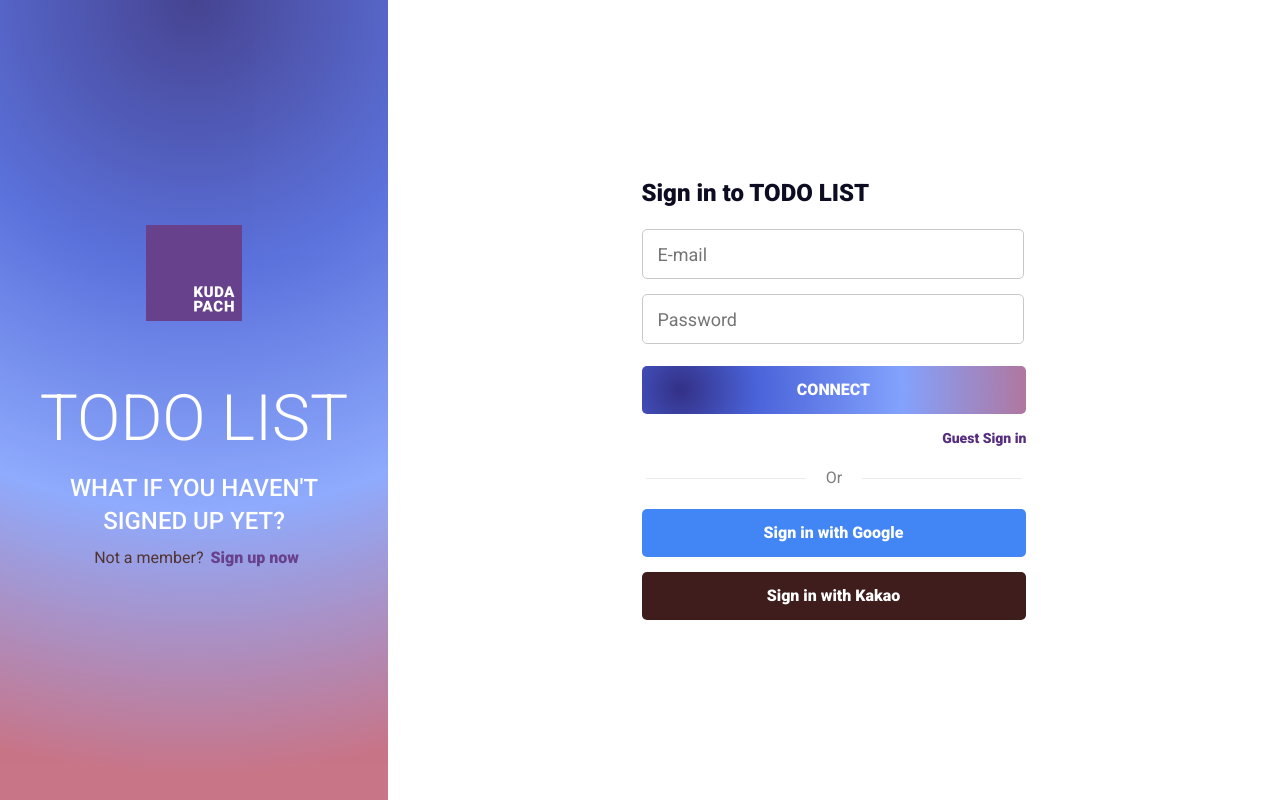
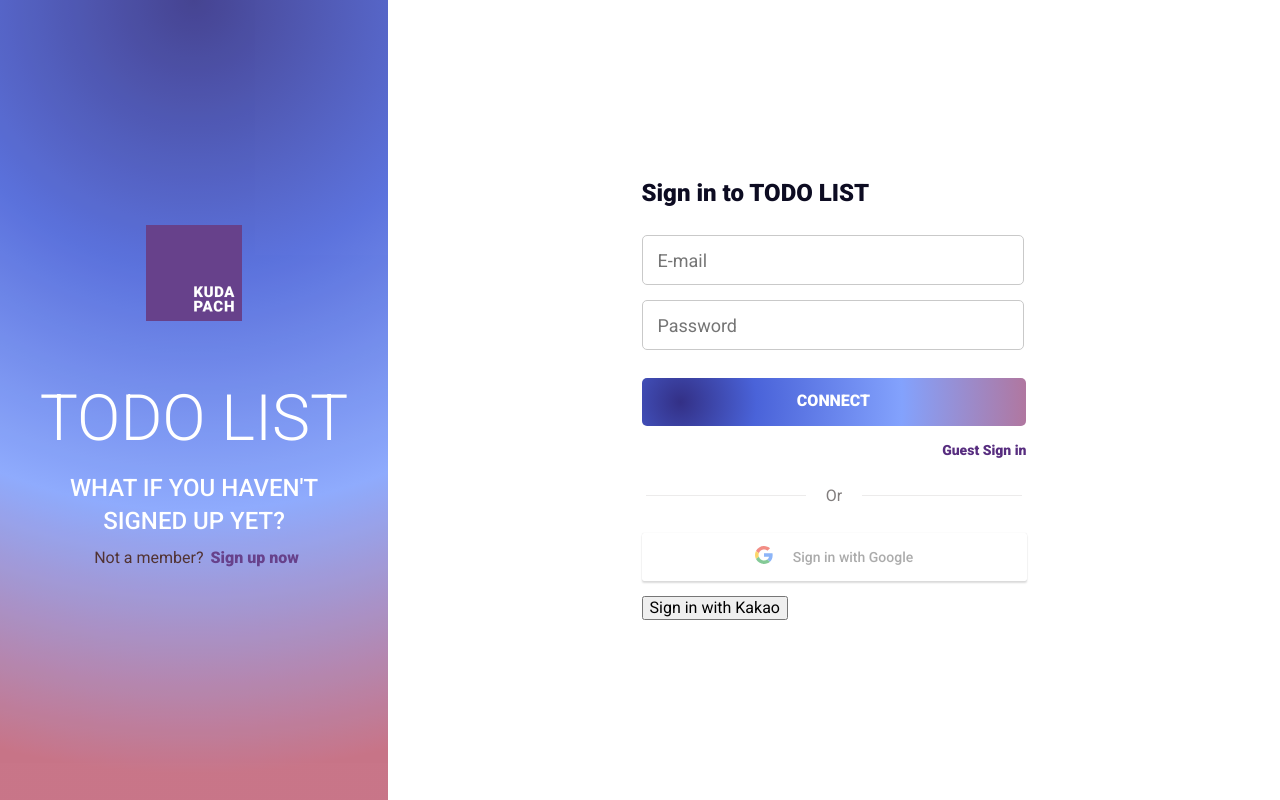
Before and after one commit to codestates/KUDAPACH_TODOLIST-client, a React (Create React App) app: page /signin in a window 1280 px wide. Built offline with nearby package versions, Linux system fonts and the light colour scheme.

Commit message:
[task05]Add google oauth
먼저 첫 번째 인증 처리는 완료되었습니다. server처리하고 더 처리할 예정입니다

```diff
--- a/package.json
+++ b/package.json
@@ -19,6 +19,7 @@
     "react": "^17.0.1",
     "react-calendar": "^3.3.1",
     "react-dom": "^17.0.1",
+    "react-google-login": "^5.2.2",
     "react-router-dom": "^5.2.0",
     "react-scripts": "4.0.1",
     "salted-sha256": "^1.0.0",
--- a/src/css/Signin.css
+++ b/src/css/Signin.css
@@ -156,26 +156,14 @@
   background-color: #ecebeb;
 }
 
-.googleBtn,
-.kakaoBtn {
-  width: 384px;
+.googleBtn{
+  width: 100%;
   height: 48px;
-  border: 0;
-  border-radius: 5px;
-  background-color: #4285f4;
-  font-size: 16px;
-  font-weight: 900;
-  color: #ffffff;
+  justify-content: center;
   transition: 0.3s;
-  opacity: 1;
+  margin-bottom: 15px;
 }
 
-.kakaoBtn {
-  margin: 15px 0 0 0;
-  background-color: #3f1d1d;
-}
-
-.googleBtn:hover,
-.kakaoBtn:hover {
+.googleBtn:hover {
   opacity: 0.8;
 }
--- a/src/pages/Signin.js
+++ b/src/pages/Signin.js
@@ -1,8 +1,10 @@
+/*eslint-disable*/
 import React from 'react';
 import '../css/Signin.css';
 import { withRouter, Link } from 'react-router-dom';
 import swal from 'sweetalert';
 import axios from 'axios';
+import GoogleLogin from 'react-google-login';
 const saltedSha256 = require('salted-sha256');
 
 axios.defaults.withCredentials = true;
@@ -16,7 +18,10 @@ class Signin extends React.Component {
     };
     this.handleInputValue = this.handleInputValue.bind(this);
     this.handleSignin = this.handleSignin.bind(this);
+    this.onSuccess = this.onSuccess.bind(this);
+    this.onFailure= this.onFailure.bind(this);
   }
+
   // input value를 가져오는 함수
   handleInputValue = (key) => (e) => {
     this.setState({ [key]: e.target.value });
@@ -62,6 +67,15 @@ class Signin extends React.Component {
           }
         });
     }
+  };
+
+  onSuccess = (res) => {
+    console.log(res);
+    console.log('[Login Success] currentUser:', res.profileObj);
+  };
+
+  onFailure = (res) => {
+    console.log('[Login failed] res:', res);
   };
 
   render() {
@@ -118,7 +132,13 @@ class Signin extends React.Component {
               <span className="line" />
             </div>
             <div className="oauthArea">
-              <button className="googleBtn">Sign in with Google</button>
+              <GoogleLogin
+                clientId={'620537129878-as1es65697f5g5n8olntfls9j5ea0v4g.apps.googleusercontent.com'}
+                className="googleBtn"
+                onSuccess={this.onSuccess}
+                onFailure={this.onFailure}
+                cookiePolicy={'single_host_origin'}
+              />
               <button className="kakaoBtn">Sign in with Kakao</button>
             </div>
           </div>
```
